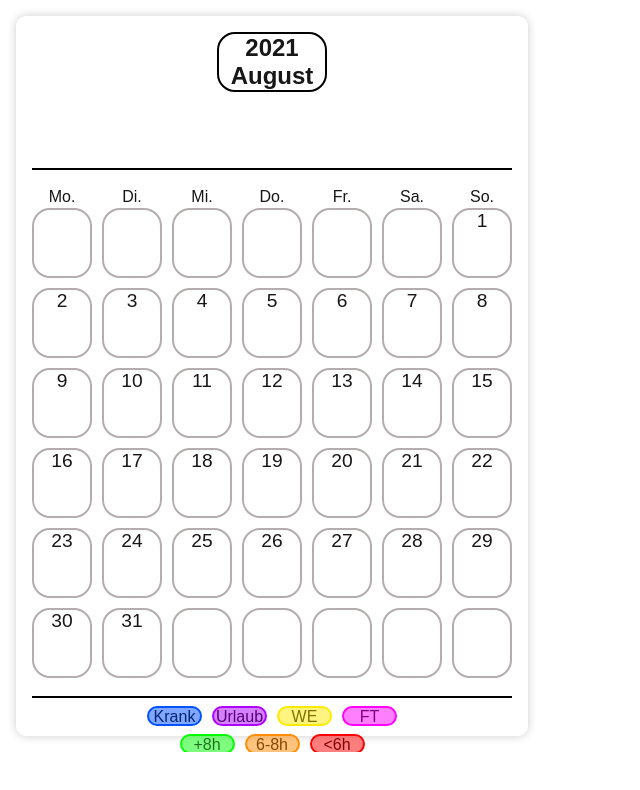
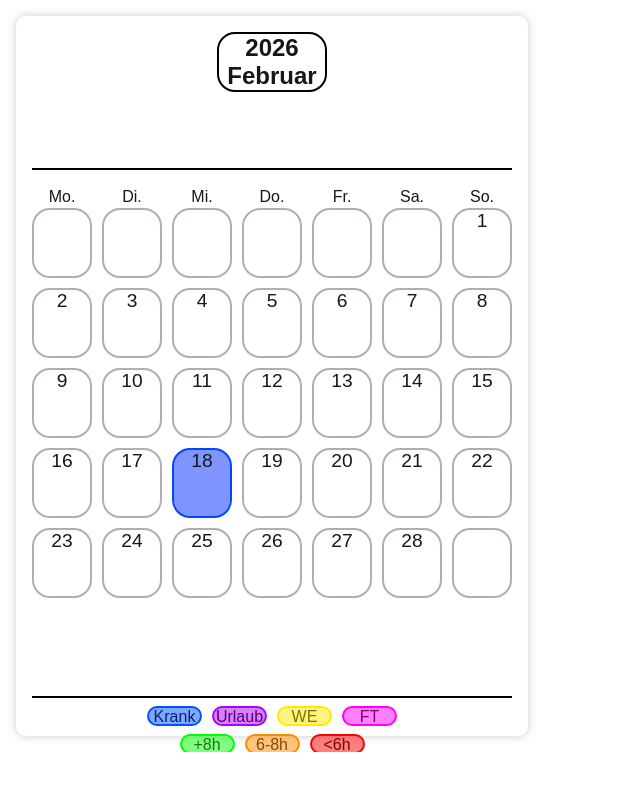
Before and after one commit to justusbruegmann/stechuhr, a Next.js app: page /kalender in a window 1280 px wide. Shown: the top 790 px of the page, without its empty margins (0-640 px from the left). Built offline with nearby package versions, Linux system fonts and the light colour scheme.

Commit message:
Heute_Design

```diff
--- a/src/app/kalender/kalender.module.css
+++ b/src/app/kalender/kalender.module.css
@@ -7,8 +7,8 @@
     align-items: center;
 }
 
-/* --- Kalender Kopf --- */
-.kalender_header {
+/* --- Kalender Jahr/Monat --- */
+.kalender_zeitraum {
     display: flex;
     flex-direction: column;
     align-items: center;
@@ -20,10 +20,14 @@
     border-radius: 18px;
 }
 
-.kalender_header_text {
+.kalender_zeitraum_text {
     font-size: 1.5rem;
     font-weight: bolder;
     text-align: center;
+}
+.kalender_zeitraum:hover {
+    background-color: lightgray;
+    cursor: pointer;
 }
 
 /* --- Wochentage --- */
@@ -45,6 +49,21 @@
     grid-template-columns: repeat(7, 0.001fr);
     grid-template-rows: repeat(6, 1fr);
     gap: 10px;
+}
+
+.kalender_heute {
+    display: flex;
+    justify-content: center;
+    width: 60px;
+    height: 70px;
+    border-radius: 18px;
+    border: 2px solid rgb(0, 72, 255);
+    background-color: rgb(0, 42, 255, 0.5);
+}
+
+.kalender_heute:hover {
+    background-color: rgb(76, 104, 245);
+    cursor: pointer;
 }
 
 .kalender_tag {
--- a/src/app/kalender/page.tsx
+++ b/src/app/kalender/page.tsx
@@ -4,7 +4,8 @@ import styles from "./kalender.module.css"
 
 export default function Kalender() {
     // --- Kalender ---
-    const aktTag = new Date(2021, 7, 1);
+    const heute = new Date();
+    const aktTag = new Date();
     const aktMonat = aktTag.getMonth();
     const aktJahr = aktTag.getFullYear();
 
@@ -84,9 +85,9 @@ export default function Kalender() {
     return (
         <Card width={"40vw"} height={"90vh"}>
             <div className={styles.kalender_container}>
-                <div className={styles.kalender_header}>
-                    <div className={styles.kalender_header_text}>{aktJahr}</div>
-                    <div className={styles.kalender_header_text}>{aktTag.toLocaleDateString("de-DE", { month: "long" })}</div>
+                <div className={styles.kalender_zeitraum}>
+                    <div className={styles.kalender_zeitraum_text}>{aktJahr}</div>
+                    <div className={styles.kalender_zeitraum_text}>{aktTag.toLocaleDateString("de-DE", { month: "long" })}</div>
                 </div>
                 <hr className={styles.linie} />
                 <br />
@@ -97,11 +98,18 @@ export default function Kalender() {
                     ))}
                 </div>
                 <div className={styles.kalender_grid}>
-                    {tageArray.map((tag, index) => (
-                        <div key={index} className={styles.kalender_tag}>
-                            {tag && <div className={styles.kalender_tag_text}>{tag}</div>}
-                        </div>
-                    ))}
+                    {tageArray.map((tag, index) => {
+                        if (tag === heute.getDate() && aktMonat === heute.getMonth() && aktJahr === heute.getFullYear()) {
+                            return (<div key={index} className={styles.kalender_heute}>
+                                {tag && <div className={styles.kalender_tag_text}>{tag}</div>}
+                            </div>);
+                        }
+                        return (
+                            <div key={index} className={styles.kalender_tag}>
+                                {tag && <div className={styles.kalender_tag_text}>{tag}</div>}
+                            </div>
+                        );
+                    })}
                 </div>
 
                 <br />
```
